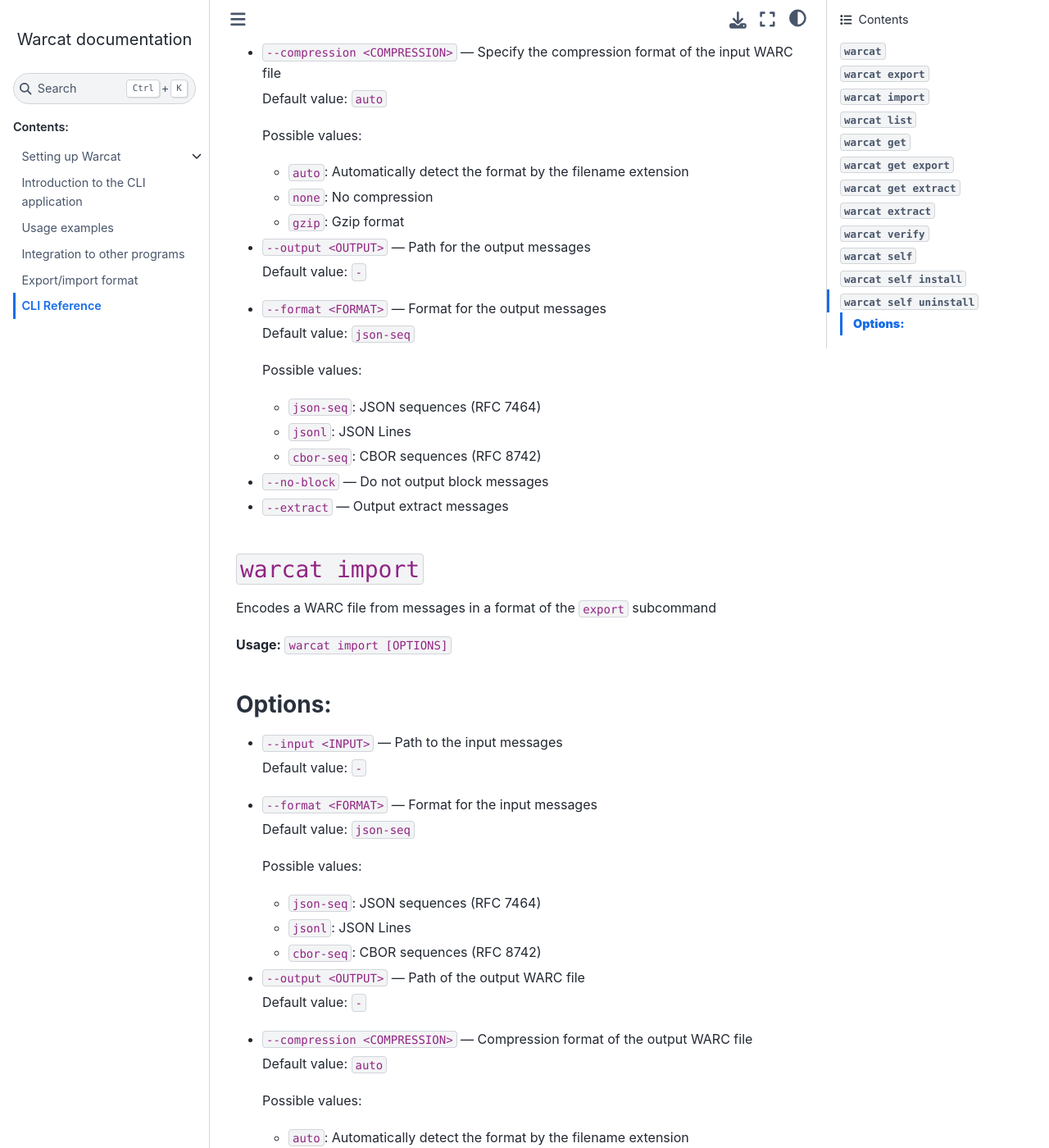
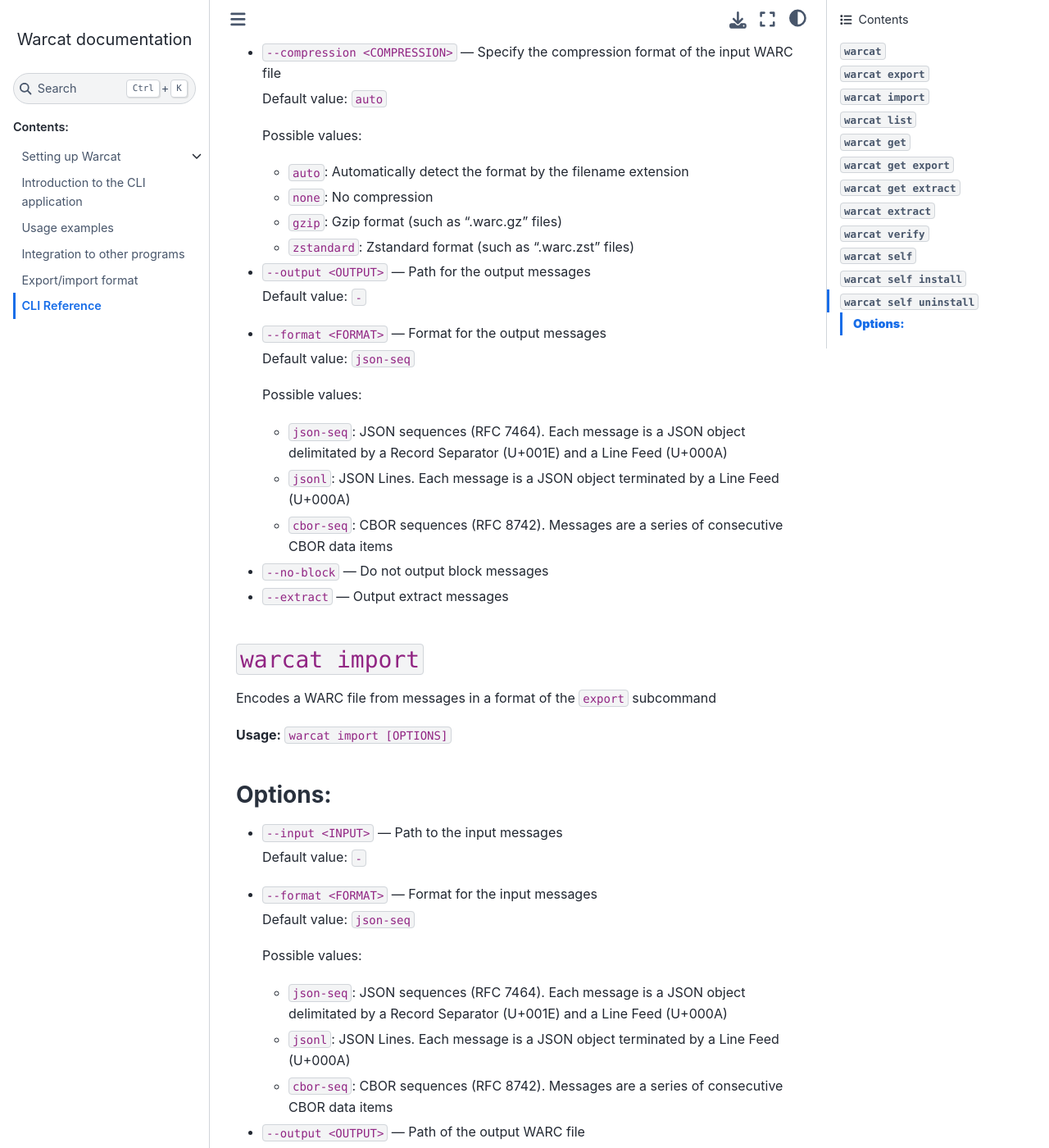
Before and after one commit to chfoo/warcat-rs, a Sphinx documentation site: the page built from doc/cli_reference.md, in a window 1280 px wide and 1400 px high, scrolled down 1369 px. Shown: the whole window at 82% size. Built offline with Sphinx 7.4.7 and the Sphinx Book theme 1.1.4, drawn with Linux system fonts in a browser that asks for light colours; some of the changed text lies outside the part shown.

```diff
--- a/doc/cli_reference.md
+++ b/doc/cli_reference.md
@@ -58,7 +58,9 @@ Decodes a WARC file to messages in a easier-to-process format such as JSON
   - `none`:
     No compression
   - `gzip`:
-    Gzip format
+    Gzip format (such as ".warc.gz" files)
+  - `zstandard`:
+    Zstandard format (such as ".warc.zst" files)
 
 * `--output <OUTPUT>` — Path for the output messages
 
@@ -69,11 +71,11 @@ Decodes a WARC file to messages in a easier-to-process format such as JSON
 
   Possible values:
   - `json-seq`:
-    JSON sequences (RFC 7464)
+    JSON sequences (RFC 7464). Each message is a JSON object delimitated by a Record Separator (U+001E) and a Line Feed (U+000A)
   - `jsonl`:
-    JSON Lines
+    JSON Lines. Each message is a JSON object terminated by a Line Feed (U+000A)
   - `cbor-seq`:
-    CBOR sequences (RFC 8742)
+    CBOR sequences (RFC 8742). Messages are a series of consecutive CBOR data items
 
 * `--no-block` — Do not output block messages
 * `--extract` — Output extract messages
@@ -97,11 +99,11 @@ Encodes a WARC file from messages in a format of the `export` subcommand
 
   Possible values:
   - `json-seq`:
-    JSON sequences (RFC 7464)
+    JSON sequences (RFC 7464). Each message is a JSON object delimitated by a Record Separator (U+001E) and a Line Feed (U+000A)
   - `jsonl`:
-    JSON Lines
+    JSON Lines. Each message is a JSON object terminated by a Line Feed (U+000A)
   - `cbor-seq`:
-    CBOR sequences (RFC 8742)
+    CBOR sequences (RFC 8742). Messages are a series of consecutive CBOR data items
 
 * `--output <OUTPUT>` — Path of the output WARC file
 
@@ -116,7 +118,9 @@ Encodes a WARC file from messages in a format of the `export` subcommand
   - `none`:
     No compression
   - `gzip`:
-    Gzip format
+    Gzip format (such as ".warc.gz" files)
+  - `zstandard`:
+    Zstandard format (such as ".warc.zst" files)
 
 * `--compression-level <COMPRESSION_LEVEL>` — Level of compression for the output
 
@@ -154,7 +158,9 @@ Provides a listing of the WARC records
   - `none`:
     No compression
   - `gzip`:
-    Gzip format
+    Gzip format (such as ".warc.gz" files)
+  - `zstandard`:
+    Zstandard format (such as ".warc.zst" files)
 
 * `--output <OUTPUT>` — Path to output listings
 
@@ -165,11 +171,11 @@ Provides a listing of the WARC records
 
   Possible values:
   - `json-seq`:
-    JSON sequences (RFC 7464)
+    JSON sequences (RFC 7464). Each message is a JSON object delimitated by a Record Separator (U+001E) and a Line Feed (U+000A)
   - `jsonl`:
-    JSON Lines
+    JSON Lines. Each message is a JSON object terminated by a Line Feed (U+000A)
   - `cbor-seq`:
-    CBOR sequences (RFC 8742)
+    CBOR sequences (RFC 8742). Messages are a series of consecutive CBOR data items
   - `csv`:
     Comma separated values
 
@@ -217,7 +223,9 @@ Output export messages
   - `none`:
     No compression
   - `gzip`:
-    Gzip format
+    Gzip format (such as ".warc.gz" files)
+  - `zstandard`:
+    Zstandard format (such as ".warc.zst" files)
 
 * `--position <POSITION>` — Position where the record is located in the input WARC file
 * `--id <ID>` — The ID of the record to extract
@@ -230,11 +238,11 @@ Output export messages
 
   Possible values:
   - `json-seq`:
-    JSON sequences (RFC 7464)
+    JSON sequences (RFC 7464). Each message is a JSON object delimitated by a Record Separator (U+001E) and a Line Feed (U+000A)
   - `jsonl`:
-    JSON Lines
+    JSON Lines. Each message is a JSON object terminated by a Line Feed (U+000A)
   - `cbor-seq`:
-    CBOR sequences (RFC 8742)
+    CBOR sequences (RFC 8742). Messages are a series of consecutive CBOR data items
 
 * `--no-block` — Do not output block messages
 * `--extract` — Output extract messages
@@ -262,7 +270,9 @@ Extract a resource
   - `none`:
     No compression
   - `gzip`:
-    Gzip format
+    Gzip format (such as ".warc.gz" files)
+  - `zstandard`:
+    Zstandard format (such as ".warc.zst" files)
 
 * `--position <POSITION>` — Position where the record is located in the input WARC file
 * `--id <ID>` — The ID of the record to extract
@@ -297,7 +307,9 @@ This operation does not automatically permit offline viewing of archived website
   - `none`:
     No compression
   - `gzip`:
-    Gzip format
+    Gzip format (such as ".warc.gz" files)
+  - `zstandard`:
+    Zstandard format (such as ".warc.zst" files)
 
 * `--output <OUTPUT>` — Path to the output directory
 
@@ -343,7 +351,9 @@ Perform specification and integrity checks on WARC files
   - `none`:
     No compression
   - `gzip`:
-    Gzip format
+    Gzip format (such as ".warc.gz" files)
+  - `zstandard`:
+    Zstandard format (such as ".warc.zst" files)
 
 * `--output <OUTPUT>` — Path to output problems
 
@@ -354,18 +364,19 @@ Perform specification and integrity checks on WARC files
 
   Possible values:
   - `json-seq`:
-    JSON sequences (RFC 7464)
+    JSON sequences (RFC 7464). Each message is a JSON object delimitated by a Record Separator (U+001E) and a Line Feed (U+000A)
   - `jsonl`:
-    JSON Lines
+    JSON Lines. Each message is a JSON object terminated by a Line Feed (U+000A)
   - `cbor-seq`:
-    CBOR sequences (RFC 8742)
+    CBOR sequences (RFC 8742). Messages are a series of consecutive CBOR data items
   - `csv`:
     Comma separated values
 
 * `--exclude-check <EXCLUDE_CHECK>` — Do not perform check
 
-  Possible values: `mandatory-fields`, `known-record-type`, `content-type`, `concurrent-to`, `block-digest`, `payload-digest`, `ip-address`, `refers-to`, `refers-to-target-uri`, `refers-to-date`, `target-uri`, `truncated`, `warcinfo-id`, `filename`, `profile`, `segment`
+  Possible values: `mandatory-fields`, `known-record-type`, `content-type`, `concurrent-to`, `block-digest`, `payload-digest`, `ip-address`, `refers-to`, `refers-to-target-uri`, `refers-to-date`, `target-uri`, `truncated`, `warcinfo-id`, `filename`, `profile`, `segment`, `record-at-time-compression`
 
+* `--database <DATABASE>` — Database filename for storing temporary intermediate data
 
 
 
```
Also changed, not shown: other parts of doc/cli_reference.md (+2 -6 lines), 3 other files.
